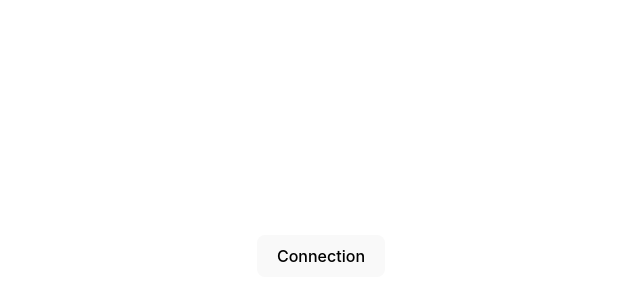
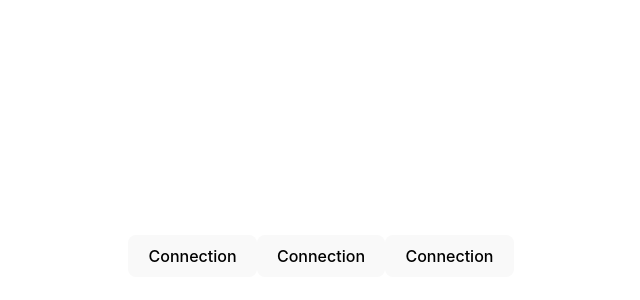
Before and after one commit to Joel-Lavia/TheSummitProjet, a React (Vite) app: page / in a window 1280 px wide. Shown: the part 144-444 px from the top of the page, without its empty margins (319-959 px from the left). Built offline with nearby package versions, Linux system fonts and the light colour scheme.

Commit message:
Integration de la page The summit

```diff
--- a/src/main.jsx
+++ b/src/main.jsx
@@ -5,6 +5,7 @@ import App from "./App.jsx";
 import "./index.css";
 import Home from "./pages/Home.jsx";
 import TheLodge from "./pages/TheLodge.jsx";
+import SkiRun from "./pages/SkiRun.jsx";
 
 const router = createBrowserRouter([
   {
@@ -15,6 +16,10 @@ const router = createBrowserRouter([
     path: "TheLodge",
     element: <TheLodge />,
   },
+  {
+    path: "SkiRun",
+    element: <SkiRun />,
+  },
 ]);
 
 ReactDOM.createRoot(document.getElementById("root")).render(
--- a/src/pages/Home.jsx
+++ b/src/pages/Home.jsx
@@ -7,6 +7,10 @@ function Home() {
   return (
     <div>
       <button onClick={() => handleClick("/TheLodge")}>Connection</button>
+      <button onClick={() => handleClick("/SkiRun")}>Connection</button>
+      <button onClick={() => handleClick("/SkiRun")}>Connection</button>
+
+
     </div>
   );
 }
--- /dev/null
+++ b/src/pages/SkiRun.jsx
@@ -0,0 +1,6 @@
+function SkiRun() {
+return(
+<p>Welcome to Ski</p>
+);
+}
+export default SkiRun
--- /dev/null
+++ b/src/pages/TheSummit.jsx
@@ -0,0 +1,4 @@
+function TheSummit() {
+  return <p>Welcome the summit</p>;
+}
+export default TheSummit;
```
